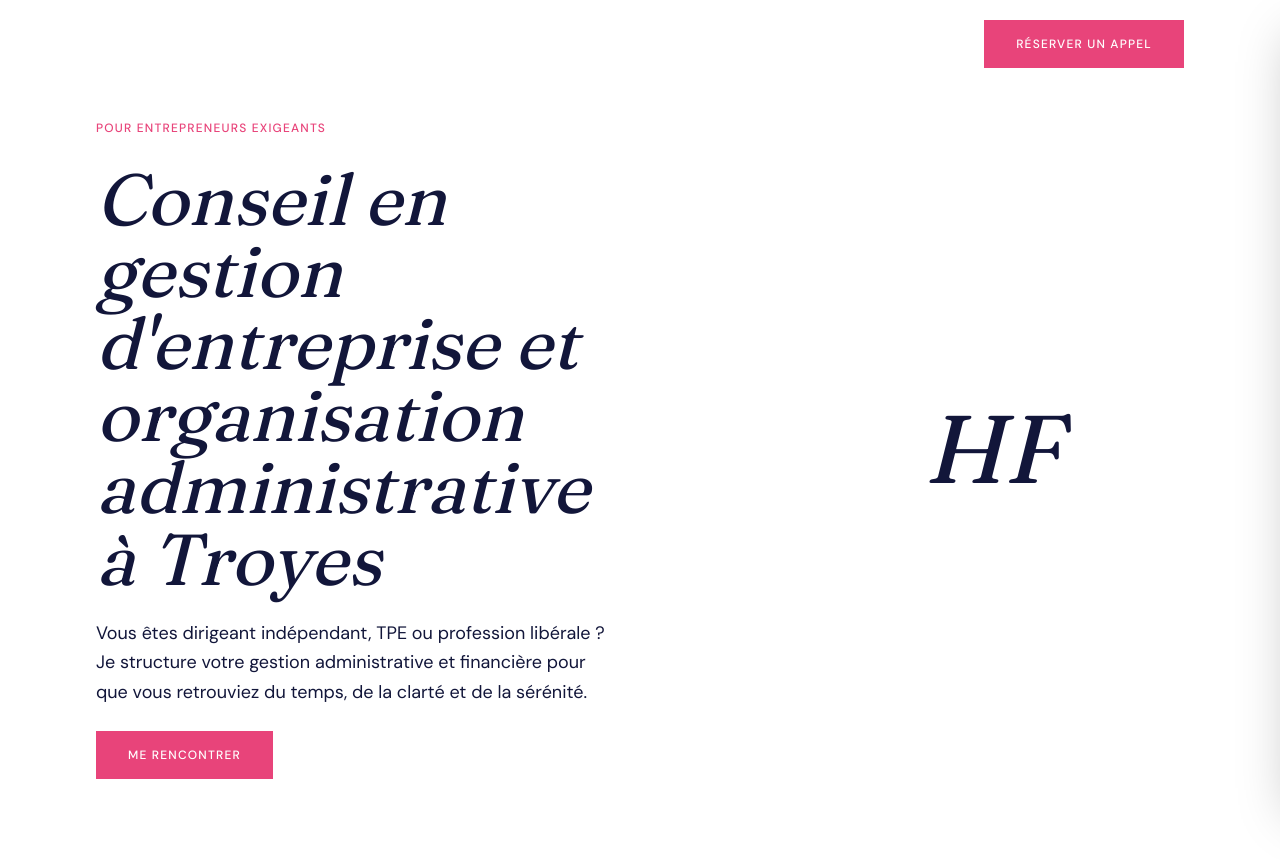
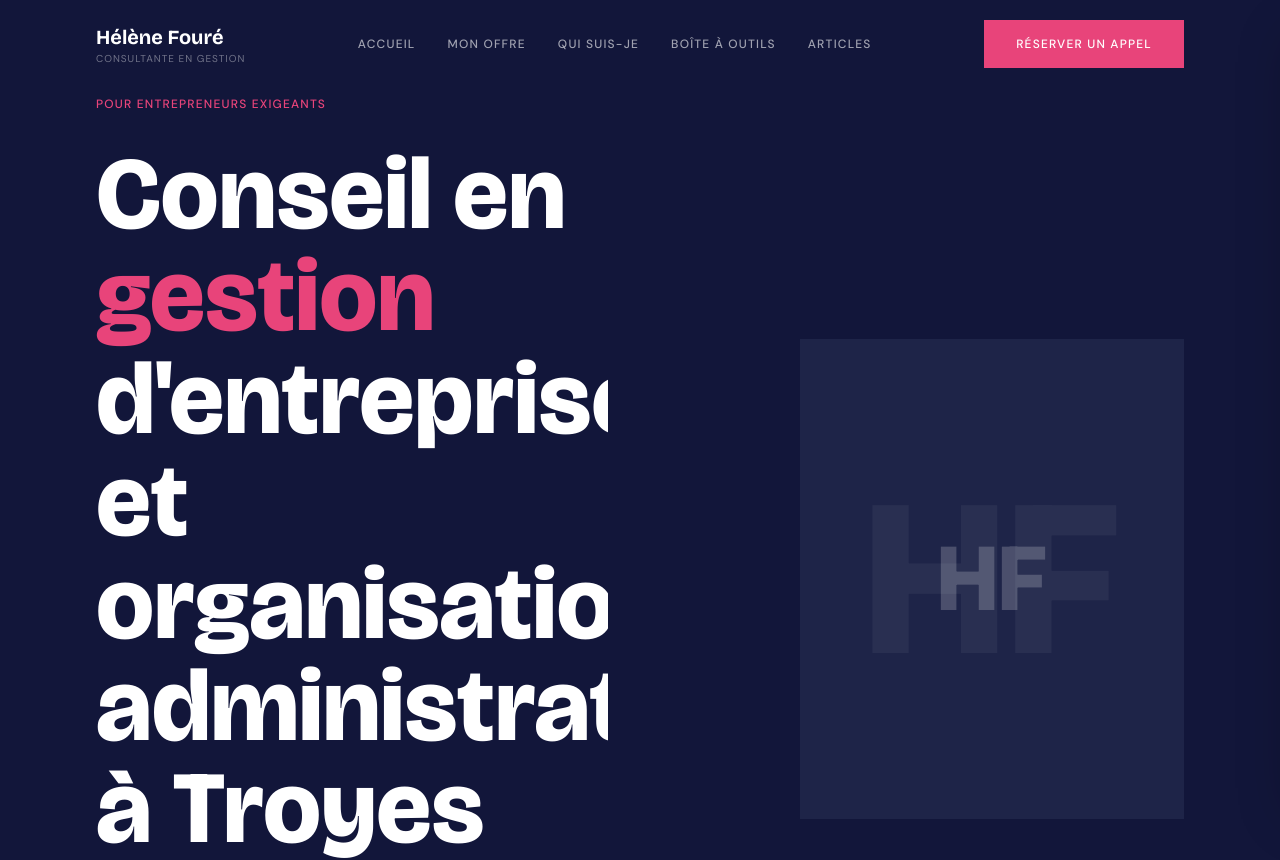
Before and after one commit to WeboPoulpe/HELENE, a Next.js app: page / in a window 1280 px wide. Shown: the top 860 px of the page. Built offline with nearby package versions, Linux system fonts and the light colour scheme.

Commit message:
feat: redesign — HeroSection (navy, reveal animation, Bricolage Grotesque)

```diff
--- a/src/components/sections/HeroSection.tsx
+++ b/src/components/sections/HeroSection.tsx
@@ -3,42 +3,41 @@
 import { motion } from 'framer-motion'
 import Link from 'next/link'
 import { Button } from '@/components/ui/Button'
-import { Badge } from '@/components/ui/Badge'
-
-const fadeInUp = {
-  initial: { opacity: 0, y: 20 },
-  animate: { opacity: 1, y: 0 },
-  transition: { duration: 0.6, ease: 'easeOut' },
-}
 
 export function HeroSection() {
   return (
-    <section className="relative flex min-h-screen items-center bg-cream pt-24">
+    <section className="relative flex min-h-screen items-center bg-navy pt-24">
       <div className="mx-auto max-w-6xl px-4 sm:px-6 lg:px-8">
         <div className="grid items-center gap-12 lg:grid-cols-2 lg:gap-16">
           <motion.div
-            initial="initial"
-            animate="animate"
-            variants={{
-              animate: { transition: { staggerChildren: 0.15 } },
-            }}
-            className="flex flex-col gap-6"
+            initial={{ opacity: 0 }}
+            animate={{ opacity: 1 }}
+            transition={{ duration: 0.5, ease: 'easeOut' }}
+            className="flex flex-col gap-8"
           >
-            <motion.div variants={fadeInUp}>
-              <Badge>pour entrepreneurs exigeants</Badge>
-            </motion.div>
+            <span className="text-xs uppercase tracking-widest font-medium text-rose">
+              pour entrepreneurs exigeants
+            </span>
 
+            <div className="overflow-hidden">
               <motion.h1
-              variants={fadeInUp}
-              className="font-serif text-5xl italic leading-tight text-ink lg:text-7xl"
+                initial={{ y: '100%' }}
+                animate={{ y: 0 }}
+                transition={{ duration: 0.7, ease: [0.16, 1, 0.3, 1] }}
+                className="font-display font-extrabold text-white leading-none"
+                style={{ fontSize: 'clamp(3.5rem, 8vw, 6.5rem)' }}
               >
-              Conseil en gestion d&apos;entreprise et organisation
-              administrative à Troyes
+                Conseil en{' '}
+                <span className="text-rose">gestion</span>
+                {' '}d&apos;entreprise et organisation administrative à Troyes
               </motion.h1>
+            </div>
 
             <motion.p
-              variants={fadeInUp}
-              className="text-lg leading-relaxed text-muted"
+              initial={{ opacity: 0 }}
+              animate={{ opacity: 1 }}
+              transition={{ duration: 0.5, ease: 'easeOut', delay: 0.4 }}
+              className="text-lg leading-relaxed text-white/60 max-w-lg"
             >
               Vous êtes dirigeant indépendant, TPE ou profession libérale ?
               Je structure votre gestion administrative et financière pour
@@ -46,7 +45,9 @@ export function HeroSection() {
             </motion.p>
 
             <motion.div
-              variants={fadeInUp}
+              initial={{ opacity: 0 }}
+              animate={{ opacity: 1 }}
+              transition={{ duration: 0.5, ease: 'easeOut', delay: 0.55 }}
               className="flex flex-col gap-3 sm:flex-row"
             >
               <Link href="/contact">
@@ -59,21 +60,24 @@ export function HeroSection() {
           </motion.div>
 
           <motion.div
-            initial={{ opacity: 0, y: 30 }}
-            animate={{ opacity: 1, y: 0 }}
+            initial={{ opacity: 0 }}
+            animate={{ opacity: 1 }}
             transition={{ duration: 0.7, ease: 'easeOut', delay: 0.3 }}
             className="flex justify-center lg:justify-end"
           >
-            <div className="relative aspect-[4/5] w-full max-w-sm overflow-hidden rounded-2xl bg-stone">
-              <div className="absolute inset-0 flex items-center justify-center">
+            <div className="relative aspect-[4/5] w-full max-w-sm bg-navy-light flex items-center justify-center overflow-hidden">
               <span
-                  className="font-serif text-8xl italic text-terracotta select-none"
+                className="absolute font-display font-extrabold text-[14rem] text-white/5 select-none leading-none"
+                aria-hidden="true"
+              >
+                HF
+              </span>
+              <span
+                className="relative font-display text-8xl font-extrabold text-white/20 select-none"
                 aria-label="Initiales HF"
               >
                 HF
               </span>
-              </div>
-              <div className="absolute inset-0 bg-gradient-to-t from-ink/10 to-transparent" />
             </div>
           </motion.div>
         </div>
```
Lines whose indentation alone changed are shown as unchanged.
